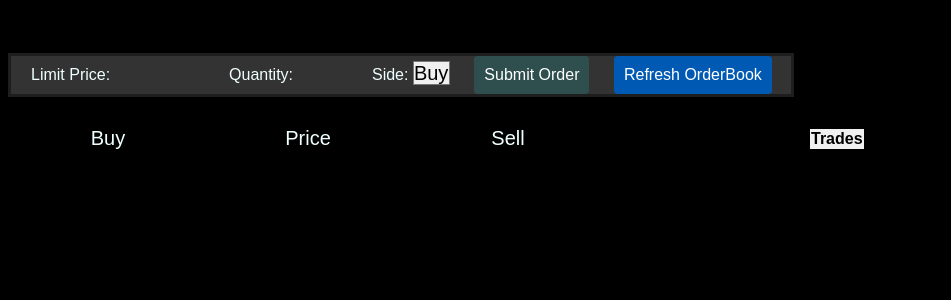
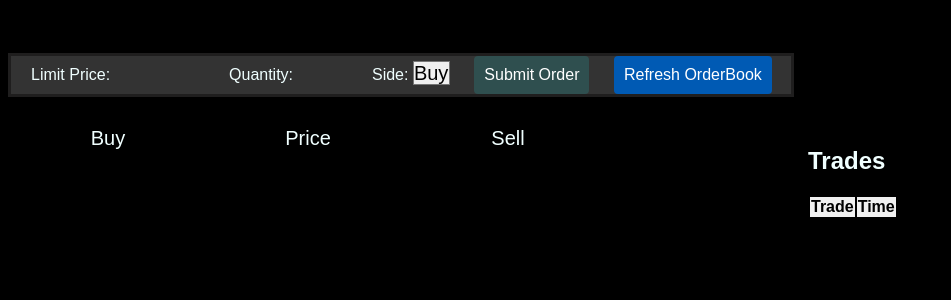
Before and after one commit to pszrk/MarketSim, a Flask app: page / in a window 1280 px wide. Shown: the top 300 px of the page, without its empty margins (0-951 px from the left). Run offline with Flask 3, Linux system fonts and the light colour scheme; data that the repository does not hold is empty.

Commit message:
t&s with react
refactor displaying of trade history (t&s) using a react component. update index.html and add code to react.js.
add package.json and package-lock.json files.

```diff
--- /dev/null
+++ b/package.json
@@ -0,0 +1,6 @@
+{
+  "dependencies": {
+    "react": "^18.3.1",
+    "react-dom": "^18.3.1"
+  }
+}
--- a/static/react.js
+++ b/static/react.js
@@ -0,0 +1,50 @@
+const { useState, useEffect } = React;
+const { render } = ReactDOM;
+
+function Trades() {
+    const [trades, setTrades] = useState([]);
+
+    useEffect(() => {
+        function getTrades() {
+            fetch('https://pszrk.pythonanywhere.com/trades/')
+                .then(response => {
+                    if (!response.ok) {
+                        throw new Error('Server response was not ok');
+                    }
+                    return response.json();
+                })
+                .then(data => {
+                    updateTradesUI(data);
+                })
+                .catch(error => {
+                    console.error('Error fetching trades:', error);
+                });
+        }
+
+        getTrades();
+    });
+
+    return (
+        <div>
+            <h2>Trades</h2>
+            <table id="tsTable">
+                <thead>
+                    <tr>
+                        <th>Trade</th>
+                        <th>Time</th>
+                    </tr>
+                </thead>
+                <tbody>
+                    {trades.map(trade => (
+                        <tr key={trade.id}>
+                            <td>{`${trade.quantity} @ ${trade.price}`}</td>
+                            <td>{trade.time}</td>
+                        </tr>
+                    ))}
+                </tbody>
+            </table>
+        </div>
+    );
+}
+
+render(<Trades />, document.getElementById('tsContainer'));
--- a/templates/index.html
+++ b/templates/index.html
@@ -10,7 +10,7 @@
     <script src="https://unpkg.com/react@18/umd/react.development.js" crossorigin></script>
     <script src="https://unpkg.com/react-dom@18/umd/react-dom.development.js" crossorigin></script>
     <script src="https://unpkg.com/@babel/standalone/babel.min.js"></script>
-    <script type="text/babel" src="/static/react.js"></script>
+    <script type="text/babel" src="{{ url_for('static', filename='react.js') }}"></script>
 </head>
 <body>
     <div id="main-container">
@@ -67,10 +67,7 @@
             </div>
 
             <div id="tsContainer">
-                <table id="tsTable">
-                    <thead><tr><th colspan="2" style="text-align: center">Trades</th></tr></thead>
-                    <tbody id="tsTableBody"></tbody>
-                </table>
+
             </div>
         </div>
 
```
Also changed, not shown: package-lock.json (added).
